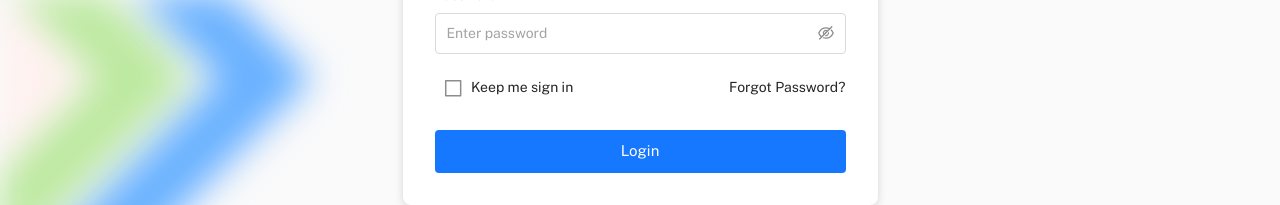
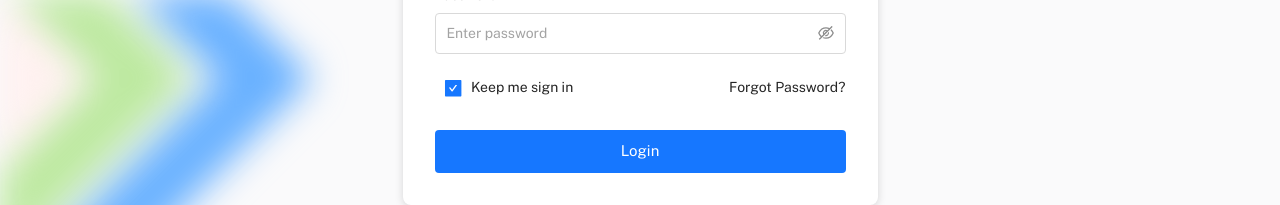
Before and after one commit to farhad0085/Survey-Pilot, a React (Vite) app in the folder frontend2/: page /auth/login in a window 1280 px wide. Shown: the part 402-607 px from the top of the page. Built offline with nearby package versions, Linux system fonts and the light colour scheme; no server answers.

Commit message:
updated login form

```diff
--- a/frontend2/src/pages/authentication/auth-forms/AuthLogin.jsx
+++ b/frontend2/src/pages/authentication/auth-forms/AuthLogin.jsx
@@ -29,7 +29,7 @@ import { useAuth } from 'contexts/AuthContext';
 export default function AuthLogin() {
 
   const { login } = useAuth()
-  const [checked, setChecked] = useState(false);
+  const [checked, setChecked] = useState(true);
   const [showPassword, setShowPassword] = useState(false);
 
   const formik = useFormik({
```
